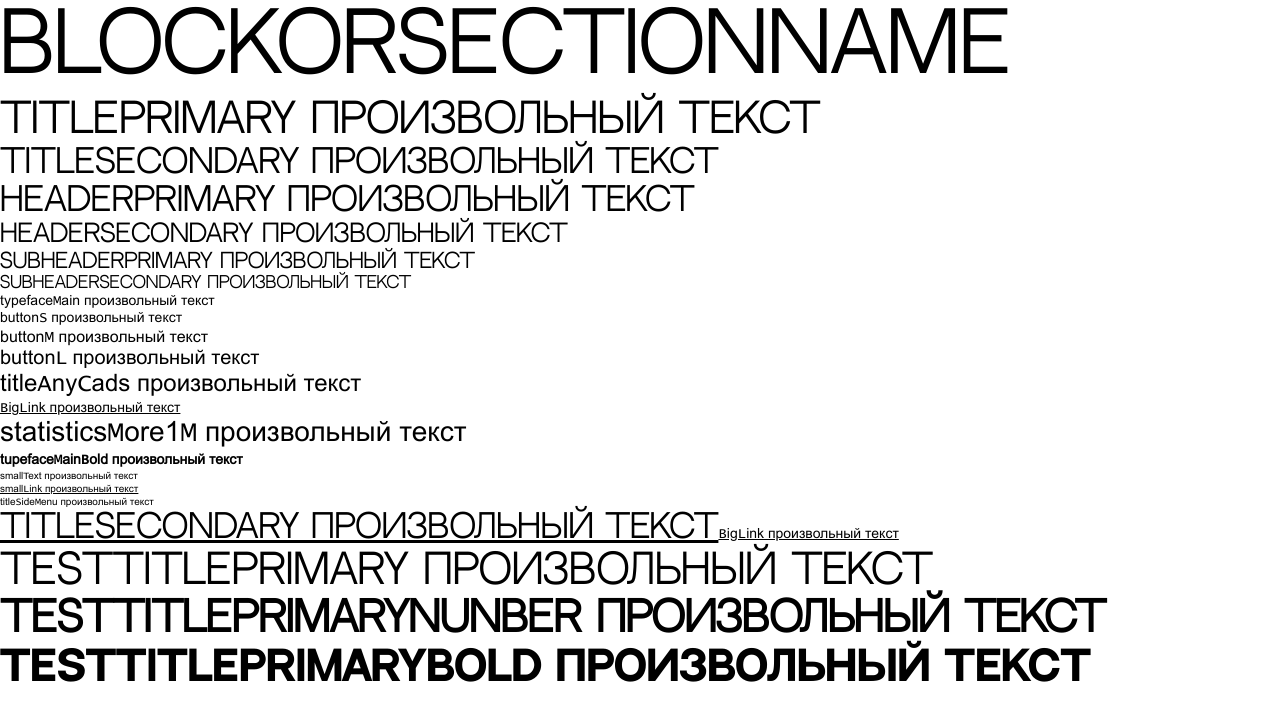
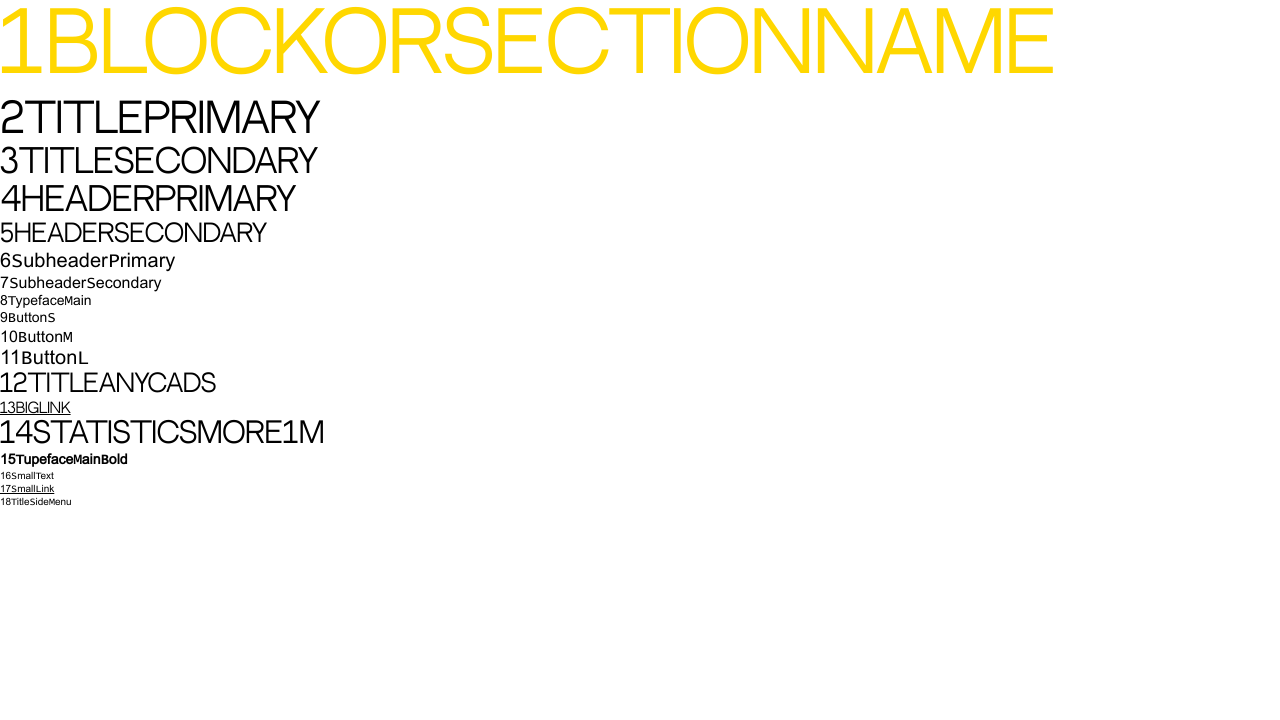
Before and after one commit to pavelminsk1979/startTest, a React (Create React App) app: page / in a window 1280 px wide. Shown: the top 720 px of the page. Built offline with nearby package versions, Linux system fonts and the light colour scheme.

Commit message:
colorText

```diff
--- a/src/App.tsx
+++ b/src/App.tsx
@@ -6,30 +6,25 @@ function App() {
   return (
     <div >
      <div>
-      <Typography variant={'blockOrSectionName'}>blockOrSectionName  </Typography>
-      <Typography variant={'titlePrimary'}>titlePrimary произвольный текст</Typography>
-      <Typography variant={'titleSecondary'}>titleSecondary произвольный текст</Typography>
-      <Typography variant={'headerPrimary'}>headerPrimary произвольный текст</Typography>
-      <Typography variant={'headerSecondary'}>headerSecondary произвольный текст</Typography>
-      <Typography variant={'subheaderPrimary'}>subheaderPrimary произвольный текст</Typography>
-      <Typography variant={'subheaderSecondary'}>subheaderSecondary произвольный текст</Typography>
-      <Typography variant={'typefaceMain'}>typefaceMain произвольный текст</Typography>
-      <Typography variant={'buttonS'}>buttonS произвольный текст</Typography>
-      <Typography variant={'buttonM'}>buttonM произвольный текст</Typography>
-      <Typography variant={'buttonL'}>buttonL произвольный текст</Typography>
-      <Typography variant={'titleAnyCads'}>titleAnyCads произвольный текст</Typography>
-      <Typography variant={'BigLink'}>BigLink произвольный текст</Typography>
-      <Typography variant={'statisticsMore1M'}>statisticsMore1M произвольный текст</Typography>
-      <Typography variant={'tupefaceMainBold'}>tupefaceMainBold произвольный текст</Typography>
-      <Typography variant={'smallText'}>smallText произвольный текст</Typography>
-      <Typography variant={'smallLink'}>smallLink произвольный текст</Typography>
-      <Typography variant={'titleSideMenu'}>titleSideMenu произвольный текст</Typography>
+      <Typography colorText='gold'   variant={'blockOrSectionName'}>1BlockOrSectionName  </Typography>
+      <Typography  variant={'titlePrimary'}>2TitlePrimary</Typography>
+      <Typography variant={'titleSecondary'}>3TitleSecondary</Typography>
+      <Typography variant={'headerPrimary'}>4HeaderPrimary</Typography>
+      <Typography variant={'headerSecondary'}>5HeaderSecondary </Typography>
+      <Typography variant={'subheaderPrimary'}>6SubheaderPrimary </Typography>
+      <Typography variant={'subheaderSecondary'}>7SubheaderSecondary </Typography>
+      <Typography variant={'typefaceMain'}>8TypefaceMain </Typography>
+      <Typography variant={'buttonS'}>9ButtonS </Typography>
+      <Typography variant={'buttonM'}>10ButtonM </Typography>
+      <Typography variant={'buttonL'}>11ButtonL </Typography>
+      <Typography variant={'titleAnyCads'}>12TitleAnyCads </Typography>
+      <Typography variant={'BigLink'}>13BigLink </Typography>
+      <Typography variant={'statisticsMore1M'}>14StatisticsMore1M </Typography>
+      <Typography variant={'tupefaceMainBold'}>15TupefaceMainBold </Typography>
+      <Typography variant={'smallText'}>16SmallText </Typography>
+      <Typography variant={'smallLink'}>17SmallLink </Typography>
+      <Typography variant={'titleSideMenu'}>18TitleSideMenu </Typography>
      </div>
-     <Typography as="a" href="https://mail.ru/" target="_blank" variant={'titleSecondary'}>titleSecondary произвольный текст</Typography>
-     <Typography as="a" href="https://mail.ru/"  target="_blank" variant={'BigLink'}>BigLink произвольный текст</Typography>
-        <Typography variant={'testTitlePrimary'}>TESTtitlePrimary произвольный текст</Typography>
-        <Typography variant={'testTitlePrimaryNumber'}>TESTtitlePrimaryNunber произвольный текст</Typography>
-        <Typography variant={'testTitlePrimaryBold'}>TESTtitlePrimaryBold произвольный текст</Typography>
 {/*     <div>
    <IncubatorTypography.H1 >Другой какойто произвольный текст</IncubatorTypography.H1>
    <IncubatorTypography.H2 >Другой какойто произвольный текст</IncubatorTypography.H2>
--- a/src/components/myTypography/typography.module.scss
+++ b/src/components/myTypography/typography.module.scss
@@ -1,14 +1,17 @@
+$screen-size-small: 360px;
+$screen-size-average: 768px;
+
 @mixin typography($fontSize, $lineHeight, $fontWeight,$fontFamily) {
   margin: 0;
   font-size: $fontSize;
   line-height: $lineHeight;
   font-weight: $fontWeight;
   font-family:$fontFamily;
-  color: var(--color-text-primary);
+  color: black;
 }
 
 .blockOrSectionName {
-  @include typography(var(--font-size-megaPlus), var(--line-height-m),
+  @include typography(var(--font-size-megaXXL), var(--line-height-m),
           var(--font-weight-regular), var(--font-family-header));
 }
 
@@ -16,7 +19,6 @@
   @include typography(var(--font-size-mega), var(--line-height-m),
           var(--font-weight-regular), var(--font-family-header));
 }
-
 
 .titleSecondary {
   @include typography(var(--font-size-xxxl), var(--line-height-m),
@@ -35,16 +37,16 @@
 
 .subheaderPrimary {
   @include typography(var(--font-size-l), var(--line-height-m),
-          var(--font-weight-regular), var(--font-family-header));
+          var(--font-weight-regular), var(--font-family-text));
 }
 
 .subheaderSecondary {
   @include typography(var(--font-size-m), var(--line-height-m),
-          var(--font-weight-regular), var(--font-family-header));
+          var(--font-weight-regular), var(--font-family-text));
 }
 
 .typefaceMain {
-  @include typography(var(--font-size-s), var(--line-height-l),
+  @include typography(var(--font-size-s), var(--line-height-xl),
           var(--font-weight-regular), var(--font-family-text));
 }
 
@@ -65,33 +67,33 @@
 
 .titleAnyCads {
   @include typography(var(--font-size-xl), var(--line-height-m),
-          var(--font-weight-regular), var(--font-family-text));
+          var(--font-weight-regular), var(--font-family-header));
 }
 
 .BigLink {
-  @include typography(var(--font-size-s), var(--line-height-l),
-          var(--font-weight-regular), var(--font-family-text));
+  @include typography(var(--font-size-s), var(--line-height-xl),
+          var(--font-weight-regular), var(--font-family-header));
   cursor: pointer;
   text-decoration: underline;
 }
 
 .statisticsMore1M {
   @include typography(var(--font-size-xxl), var(--line-height-m),
-          var(--font-weight-regular),var(--font-family-text));
+          var(--font-weight-regular),var(--font-family-header));
 }
 
 .tupefaceMainBold {
-  @include typography(var(--font-size-s), var(--line-height-l),
+  @include typography(var(--font-size-s), var(--line-height-xl),
           var(--font-weight-bold),var(--font-family-text));
 }
 
 .smallText {
-  @include typography(var(--font-size-xs), var(--line-height-l),
+  @include typography(var(--font-size-xxs), var(--line-height-xl),
           var(--font-weight-regular),var(--font-family-text));
 }
 
 .smallLink {
-  @include typography(var(--font-size-xs), var(--line-height-l),
+  @include typography(var(--font-size-xxs), var(--line-height-xl),
           var(--font-weight-regular),var(--font-family-text));
   cursor: pointer;
   text-decoration: underline;
@@ -99,19 +101,59 @@
 
 
 .titleSideMenu {
-  @include typography(var(--font-size-xs), var(--line-height-l),
+  @include typography(var(--font-size-xxs), var(--line-height-xl),
           var(--font-weight-regular), var(--font-family-text));
 }
 
-.testTitlePrimary {
-  @include typography(var(--font-size-mega), var(--line-height-m),
-          var(--font-weight-regular), var(--font-family-header));
+
+
+
+@media screen and (max-width: $screen-size-average){
+  .blockOrSectionName{
+    @include typography(var(--font-size-megaXL), var(--line-height-m),
+            var(--font-weight-regular), var(--font-family-header));
+  }
+  .titlePrimary{
+    @include typography(var(--font-size-xxxl), var(--line-height-m),
+            var(--font-weight-regular), var(--font-family-header));
+  }
+  .titleSecondary,.headerPrimary, .headerSecondary{
+    @include typography(var(--font-size-xl), var(--line-height-m),
+            var(--font-weight-regular), var(--font-family-header));
+  }
+  .subheaderPrimary{
+    @include typography(var(--font-size-m), var(--line-height-m),
+            var(--font-weight-regular), var(--font-family-text));
+  }
+  .subheaderSecondary{
+    @include typography(var(--font-size-s), var(--line-height-xl),
+            var(--font-weight-regular), var(--font-family-text));
+  }
 }
-.testTitlePrimaryNumber {
-  @include typography(var(--font-size-mega), var(--line-height-m),
-          var(--font-weight-bold), var(--font-family-header));
+
+
+
+
+
+@media screen and (max-width: $screen-size-small){
+  .blockOrSectionName{
+    @include typography(var(--font-size-mega), var(--line-height-m),
+            var(--font-weight-regular), var(--font-family-header));
+  }
+  .titlePrimary{
+    @include typography(var(--font-size-xl), var(--line-height-m),
+            var(--font-weight-regular), var(--font-family-header));
+  }
+  .titleSecondary,.headerPrimary, .headerSecondary{
+    @include typography(var(--font-size-s), var(--line-height-m),
+            var(--font-weight-regular), var(--font-family-header));
+  }
+  .subheaderPrimary{
+    @include typography(var(--font-size-xs), var(--line-height-m),
+            var(--font-weight-regular), var(--font-family-text));
+  }
+  .subheaderSecondary{
+    @include typography(var(--font-size-xs), var(--line-height-m),
+            var(--font-weight-regular), var(--font-family-text));
+  }
 }
-.testTitlePrimaryBold {
-  @include typography(var(--font-size-mega), var(--line-height-m),
-          var(--font-weight-regular), var(--font-family-header-bold));
-}
--- a/src/components/myTypography/typography.tsx
+++ b/src/components/myTypography/typography.tsx
@@ -28,17 +28,18 @@ import s from './typography.module.scss'
         |'testTitlePrimaryBold'
     children?: ReactNode
     className?: string
+     colorText?:string
 }
 
 export function Typography<T extends ElementType = 'p'>(
 
     props: TextProps<T> & Omit<ComponentPropsWithoutRef<T>, keyof TextProps<T>>
 ) {
-    const { variant = 'typefaceMain', className, as: Component = 'p', ...rest } = props
+    const { variant = 'typefaceMain', colorText,className, as: Component = 'p', ...rest } = props
 
     const classNames = ` ${s[variant]} ${className}`
 
-    return <Component className={classNames} {...rest} />
+    return <Component className={classNames} style={{color:colorText}}{...rest} />
 }
 
 /* В props будут присутствовать все свойства из TextProps<T>: as, variant, children, className + свойства из ComponentPropsWithoutRef<T>,при этом
--- a/src/index.css
+++ b/src/index.css
@@ -1,3 +1,4 @@
+
 body {
   margin: 0;
   font-family: -apple-system, BlinkMacSystemFont, 'Segoe UI', 'Roboto', 'Oxygen',
--- a/src/index.tsx
+++ b/src/index.tsx
@@ -3,7 +3,7 @@ import ReactDOM from 'react-dom/client';
 import './index.css';
 import App from './App';
 import reportWebVitals from './reportWebVitals';
-import './styles/ _typography.scss'
+import './styles/_typography.css'
 
 const root = ReactDOM.createRoot(
   document.getElementById('root') as HTMLElement
--- a/src/styles/ _typography.scss
+++ b/src/styles/_typography.css
@@ -1,12 +1,10 @@
 :root {
   --font-family-header: Neutral Face;
-  --font-family-header-bold: Neutral Face Bold;
   --font-family-text:  Arial;
 
 
-
-  // font sizes
-  --font-size-xs: 10px;
+  --font-size-xxs: 10px;
+  --font-size-xs: 12px;
   --font-size-s: 14px;
   --font-size-m: 16px;
   --font-size-l: 20px;
@@ -14,13 +12,17 @@
   --font-size-xxl: 28px;
   --font-size-xxxl: 32px;
   --font-size-mega: 40px;
-  --font-size-megaPlus: 80px;
+  --font-size-megaXL: 64px;
+  --font-size-megaXXL: 80px;
 
-  // line heights
+
   --line-height-m: 120%;
-  --line-height-l: 130%;
+  --line-height-xl: 130%;
 
-  // font weights
+
   --font-weight-regular: 400;
   --font-weight-bold: 700;
+
+
+
 }
```
